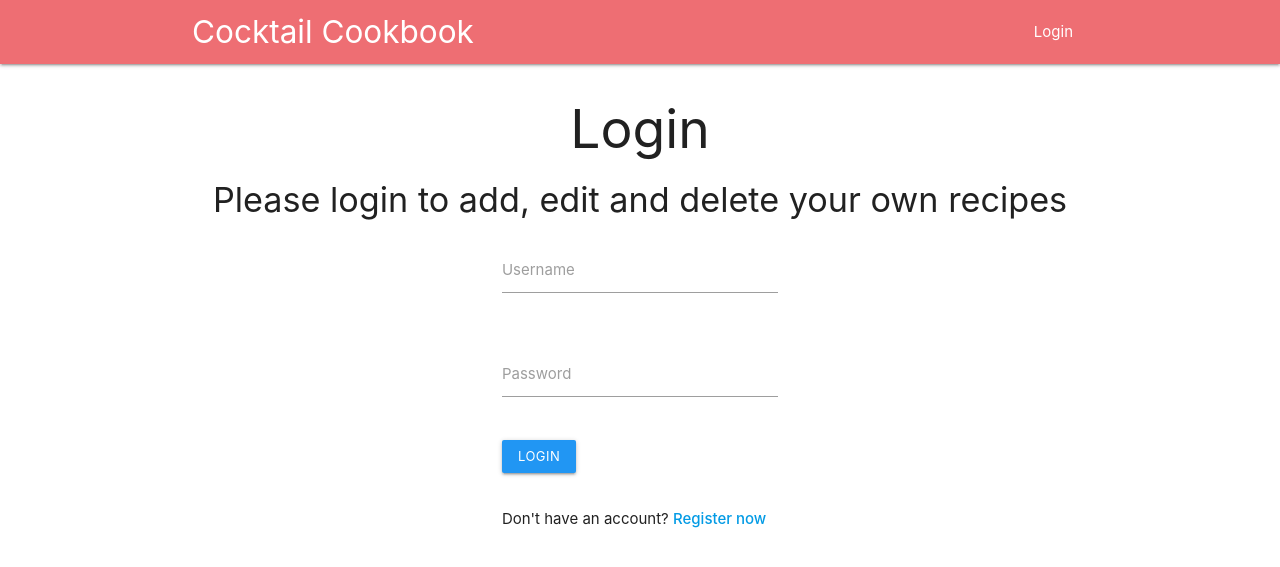
After one commit to Code-Institute-Submissions/cocktail_cookbook, a Flask app: page /login in a window 1280 px wide. The commit adds this page. Shown: the top 567 px of the page. Run offline with Flask 2, Linux system fonts and the light colour scheme; some libraries are stand-ins or nearby versions.

Commit message:
Added basic login functionality (not encoded)

```diff
--- a/app.py
+++ b/app.py
@@ -1,15 +1,16 @@
 import os
-from flask import Flask, render_template, redirect, request, url_for
+from flask import Flask, render_template, redirect, request, url_for, session, Blueprint
 from flask_pymongo import PyMongo
 from bson.objectid import ObjectId
+from flask_bcrypt import bcrypt
 import json
 
 app = Flask(__name__)
 
 app.config["MONGO_DBNAME"] = 'cocktail_cookbook'
 app.config["MONGO_URI"] = os.getenv("MONGO_URI")
+mongo = PyMongo(app)
 
-mongo = PyMongo(app)
 
 @app.route('/')
 @app.route('/get_recipes')
@@ -26,10 +27,10 @@ def get_recipes():
 def add_recipe():
     return render_template(
         'addrecipe.html',
-        strengths=mongo.db.strengths.find(),
-        occasions=mongo.db.occasions.find(),
-        bases=mongo.db.bases.find(),
-        difficulty=mongo.db.difficulty.find())
+        strengths = mongo.db.strengths.find(),
+        occasions = mongo.db.occasions.find(),
+        bases = mongo.db.bases.find(),
+        difficulty = mongo.db.difficulty.find())
 
 @app.route('/insert_recipe', methods=['POST'])
 def insert_recipe():
@@ -47,11 +48,11 @@ def edit_recipe(recipe_id):
     the_recipe = mongo.db.recipes.find_one({"_id":ObjectId(recipe_id)})
     return render_template(
         'editrecipe.html',
-        recipe=the_recipe,
-        strengths=mongo.db.strengths.find(),
-        occasions=mongo.db.occasions.find(),
-        bases=mongo.db.bases.find(),
-        difficulty=mongo.db.difficulty.find())
+        recipe = the_recipe,
+        strengths = mongo.db.strengths.find(),
+        occasions = mongo.db.occasions.find(),
+        bases = mongo.db.bases.find(),
+        difficulty = mongo.db.difficulty.find())
 
 @app.route('/view_recipe/<recipe_id>')
 def view_recipe(recipe_id):
@@ -84,7 +85,7 @@ def delete_recipe(recipe_id):
 
 @app.route('/filter_recipes',methods=['POST'])
 def filter_recipes():
-    d=request.form.to_dict()
+    d = request.form.to_dict()
     if d != {}:
         if d['base'] == '':
             del d['base']
@@ -96,14 +97,45 @@ def filter_recipes():
             del d['occasions']
     return render_template(
         'filtersortrecipes.html',
-        recipes=mongo.db.recipes.find(d),
-        bases=mongo.db.bases.find(),
-        strengths=mongo.db.strengths.find(),
-        difficulty=mongo.db.difficulty.find(),
-        occasions=mongo.db.occasions.find())
+        recipes = mongo.db.recipes.find(d),
+        bases = mongo.db.bases.find(),
+        strengths = mongo.db.strengths.find(),
+        difficulty = mongo.db.difficulty.find(),
+        occasions = mongo.db.occasions.find())
 
+@app.route('/login', methods=['POST', 'GET'])
+def login():
+    if 'user' in session:
+        redirect(url_for('get_recipes'))
+    if request.method == 'POST':
+        users = mongo.db.users
+        login_user = users.find_one({'user' : request.form['user']})
+        if login_user:
+            if login_user['password'] == request.form['password']:
+                session['user'] = request.form['user']
+                return redirect(url_for('get_recipes'))
+        return render_template('failedlogin.html')
+    return render_template('login.html')
+
+@app.route('/register', methods=['POST', 'GET'])
+def register():
+    if request.method == 'POST':
+        users = mongo.db.users
+        existing_user = users.find_one({'user' : request.form['user']})
+        if existing_user is None:
+            users.insert({'user': request.form['user'], 'password' : request.form['password']})
+            session['user'] = request.form['user']
+            return redirect(url_for('get_recipes'))
+        return render_template('failedregister.html')
+    return render_template('register.html')
+
+@app.route('/logout')
+def logout():
+    session.clear()
+    return redirect(url_for('get_recipes'))
 
 if __name__ == '__main__':
+    app.secret_key = 'secret_key'
     app.run(host=os.environ.get('IP'),
             port=int(os.environ.get('PORT')),
             debug=True)
--- a/static/js/filter.js
+++ b/static/js/filter.js
@@ -26,6 +26,9 @@ $(document).ready(function() {
             success: function(response) {
                 $('.collection').remove();
                 r = $.parseHTML(response);
+                if(r[0].childElementCount===0){
+                    r=$.parseHTML("<ul class='collection'><li class='collection-item'><p style='text-align:center'><strong>No recipes match those filters</strong></p></li></ul>");
+                }
                 $('#view').append(r);
             },
             error: function(error) {
--- a/templates/addrecipe.html
+++ b/templates/addrecipe.html
@@ -54,7 +54,7 @@
                 <label for="difficulty">Cocktail Difficulty</label>
             </div>
             <div class="input-field col s12">
-                <i class="material-icons prefix fas fa-glass-cheers">people</i>
+                <i class="material-icons prefix fas fa-glass-cheers"></i>
                 <input type="hidden" id="occasions" name="occasions">
                 <select id="occasions-select" name="occasions-select" multiple required>
                     <option value="" disabled>Please select</option>
@@ -65,9 +65,7 @@
                 <label for="occasions">Suitable Occasions</label>
             </div>
             <div class="input-field col s12">
-                <i class="material-icons prefix">account_circle</i>
-                <input id="author" name="author" type="text" class="validate" required>
-                <label for="author">Your Name</label>
+                <input id="author" name="author" type="hidden" value="{{session.user}}">
             </div>
             <div class="row">
                 <br>
--- a/templates/base.html
+++ b/templates/base.html
@@ -19,12 +19,20 @@
                 <a href="{{url_for('get_recipes')}}" class="brand-logo">Cocktail Cookbook</a>
                 <a href="#" data-target="mobile-demo" class="sidenav-trigger"><i class="material-icons">menu</i></a>
                 <ul id="nav-mobile" class="right hide-on-med-and-down">
-                    <li><a href=" {{ url_for('get_recipes') }} ">Home</a></li>
-                    <li><a href=" {{ url_for('add_recipe') }} ">Add Cocktail</a></li>
+                    {% if 'session' in request.cookies %}
+                    <li><a href="{{url_for('add_recipe')}}">Add Cocktail</a></li>
+                    <li><a href="{{url_for('logout')}}">Logout</a></li>
+                    {% else %}
+                    <li><a href="{{url_for('login')}}">Login</a></li>
+                    {% endif %}
                 </ul>
                 <ul class="sidenav" id="mobile-demo">
-                    <li><a href=" {{ url_for('get_recipes') }} ">Home</a></li>
-                    <li><a href=" {{ url_for('add_recipe') }} ">Add Cocktail</a></li>
+                    {% if 'session' in request.cookies %}
+                    <li><a href="{{url_for('add_recipe')}}">Add Cocktail</a></li>
+                    <li><a href="{{url_for('logout')}}">Logout</a></li>
+                    {% else %}
+                    <li><a href="{{url_for('login')}}">Login</a></li>
+                    {% endif %}
                 </ul>
             </div>
         </nav>
--- a/templates/filtersortrecipes.html
+++ b/templates/filtersortrecipes.html
@@ -1,6 +1,6 @@
 <ul class="collection">
     {% for r in recipes %}
-    <li data-base="{{r.base}}" class="collection-item avatar">
+    <li class="collection-item avatar">
       <img src="../static/images/{{ r.strength|lower() }}.svg" title="Strength: {{r.strength}}" class="strength">
       <span class="title">{% for str in r.name.split(" ") %}{{ str.capitalize() }} {% endfor %}</span>
       <p><span class="desc">{{ r.desc|truncate(150) }}</span><br>
--- /dev/null
+++ b/templates/login.html
@@ -0,0 +1,28 @@
+{% extends 'base.html' %} {% block content %}
+<div class='row'>
+    <h2 class='center-align'>Login</h2>
+    <h4 class='center-align'>Please login to add, edit and delete your own recipes</h4>
+    <form method='POST' action="{{url_for('login')}}" class='col s12'>
+        <div class='row'>
+            <div class='input-field col s4 offset-s4'>
+                <input name='user' id='user' type='text' class='validate' required>
+                <label for='user'>Username</label>
+            </div>
+        </div>
+        <div class='row'>
+            <div class='input-field col s4 offset-s4'>
+                <input name='password' id='password' type='password' class='validate' required>
+                <label for='password'>Password</label>
+            </div>
+        </div>
+        <div class='row'>
+            <div class='col s4 offset-s4'>
+                <button class='btn waves-effect waves-light btn-small center-align blue' type='submit' name='action'>Login</button>
+            </div>
+        </div>
+    </form>
+    <div class='col s4 offset-s4'>
+        <p>Don't have an account? <a href="{{url_for('register')}}"><strong>Register now</strong></a></p>
+    </div>
+</div>
+{% endblock %}
```
Also changed, not shown: templates/failedlogin.html (added, +9 -0 lines), templates/failedregister.html (added, +9 -0 lines), templates/register.html (added, +27 -0 lines), templates/viewrecipe.html (+8 -0 lines).
